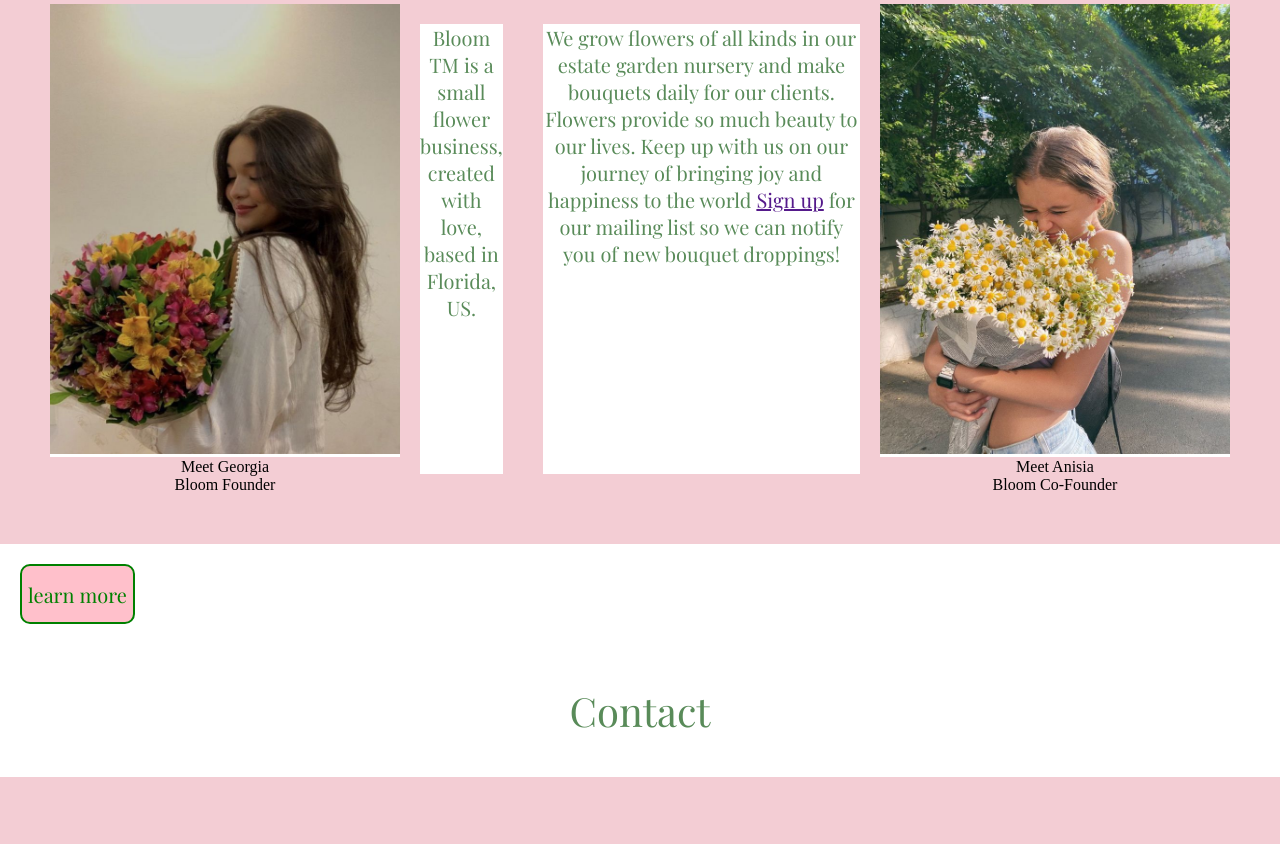
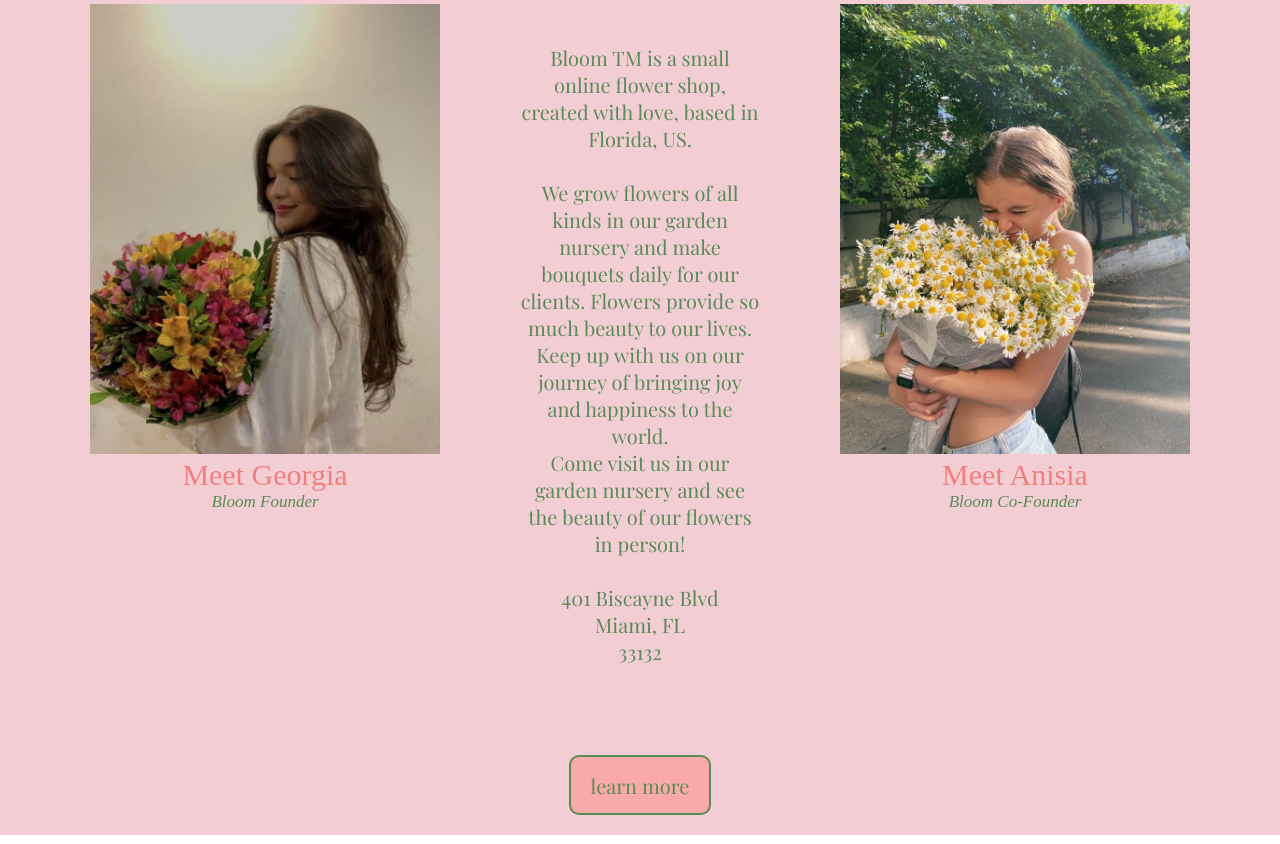
Before and after one commit to priscillalynn/bloom-company-site, a plain HTML site: page index.html in a window 1280 px wide. Shown: the part 1627-2471 px from the top of the page. Drawn offline with nearby package versions, Linux system fonts and the light colour scheme; a web font is replaced by a local one.

Commit message:
completed

```diff
--- a/index.html
+++ b/index.html
@@ -24,10 +24,10 @@
         <h1 class="logo"><a href="#" class="logo-link">BLOOM</a></h1>
         <nav>
           <ul class="nav">
-            <li><a href="#">about</a></li>
+            <li><a href="#see-more-btn">about</a></li>
             <li><a href="#">featured products</a></li>
             <li><a href="#">services</a></li>
-            <li><a href="#">contact</a></li>
+            <li><a href="#learn-more-btn">contact</a></li>
             <li><a href="#"><i class="fa-solid fa-cart-shopping"></i></a></li>
           </ul>
         </nav>
@@ -91,13 +91,27 @@
                 width="350px"
                 height="450px"
               /></a>
-              <figcaption>Meet Georgia</figcaption>
-              <figcaption>Bloom Founder</figcaption>
+              <figcaption class="creator-name">Meet Georgia</figcaption>
+              <figcaption class="creator-title">Bloom Founder</figcaption>
             </figure>
 
-            <p id="para1">Bloom TM is a small flower business, created with love, based in Florida, US.</p>
-             <p id="para2">We grow flowers of all kinds in our estate garden nursery and make bouquets daily for our clients. Flowers provide so much beauty to our lives. Keep up with us on our journey of bringing joy and happiness to the world <a href>Sign up</a> for our mailing list so we can notify you of new bouquet droppings!</p>
-             <figure>
+            <p class="about-text">
+              Bloom TM is a small online flower shop, created with love, based in Florida, US.
+              <br>
+              <br>
+              We grow flowers of all kinds in our garden nursery and make bouquets daily for our clients. Flowers provide so much beauty to our lives. Keep up with us on our journey of bringing joy and happiness to the world.
+              <br>
+              Come visit us in our garden nursery and see the beauty of our flowers in person!
+              <br>
+              <br>
+              401 Biscayne Blvd
+              <br>
+              Miami, FL
+              <br>
+              33132
+            </p>
+
+            <figure>
               <a href class="creator-2-image">
                 <img
                 src="assets/images/bloomcreator2.jpeg"
@@ -105,11 +119,13 @@
                 width="350px"
                 height="450px"
               /></a>
-              <figcaption>Meet Anisia</figcaption>
-              <figcaption>Bloom Co-Founder</figcaption>
+              <figcaption class="creator-name">Meet Anisia</figcaption>
+              <figcaption class="creator-title">Bloom Co-Founder</figcaption>
             </figure>
           </div>
+          <p id="learn-more-btn">
           <button class="about-btn">learn more</button>
+          </p>
 
               <!-- CONTACT SECTION -->
               <h2 class="contact-title">Contact</h2>
@@ -119,20 +135,29 @@
                   <input id="email" type="text" placeholder="E-MAIL">
                   <textarea id="message" type="text" placeholder="MESSAGE"></textarea>
               <input id="submit" type="submit" value="GO!">
-
             </form>
                 </div>
+
 
                 <!-- FOOTER / SOCIAL MEDIA LINKS -->
                 <footer class="footer">
                   <div class="footer-container">
                     <div class="social">
+                      <p id="phone">Call us for anything! # (305) 999-9999</p>
+                      <br>
+                      <br>
+                      <br>
                       <a href="#" class="social-link"><img src="assets/images/facebook.png" height="40px" width="40px"></i></a>
                       <a href="#" class="social-link"><img src="assets/images/twitter.png" height="40px" width="40px"></i></a>
                       <a href="#" class="social-link"><img src="assets/images/instagram.png" height="40px" width="40px"></i></a>
                       <a href="#" class="social-link"><img src="assets/images/linkedin.png" height="40px" width="40px"></i></a>
                       <a href="#" class="social-link"><img src="assets/images/email.png" height="40px" width="40px"></i></a>
                     </div>
+                    </div>
+                    <div id="footer-bottom">
+                    Made with <span style='font-size:20px;'>&#128151;</span> and <span style='font-size:20px;'>&#9749;</span> by Priscilla Colon
+                    </div>
+                    </footer>
 
   </body>
 </html>
--- a/styles.css
+++ b/styles.css
@@ -200,48 +200,72 @@ figcaption a {
 .about-container {
   display: flex;
   flex-direction: row;
-  justify-content: center;
+  justify-content: space-between;
   background-color: rgb(243, 205, 212);
   text-align: center;
   padding: 50px;
 }
 
-#para1 {
+.about-text {
   font-family: 'Playfair Display', serif;
   font-size: 20px;
   font-weight: 50;
   color: rgb(89, 139, 89);
-  text-align: center;
-  margin: 20px;
+  padding: 40px 40px;
+  border-radius: 40px;
+  background-color: rgb(243, 205, 212);
 }
 
-#para2 {
-  font-family: 'Playfair Display', serif;
-  font-size: 20px;
-  font-weight: 50;
+.creator-1-image, .creator-2-image {
+  background-color: rgb(243, 205, 212);
+  margin: 40px;
+}
+
+.creator-name {
+  color: lightcoral;
+  font-size: 30px;
+}
+
+.creator-title {
   color: rgb(89, 139, 89);
-  text-align: center;
-  margin: 20px;
+  font-size: 17px;
+  font-style: italic;
 }
 
 .about-btn {
-    border: 2px solid green;
-    background-color: pink;
+    border: 2px solid rgb(89, 139, 89);
+    background-color: rgb(250, 169, 169);
     font-family: 'Playfair Display', serif;
     font-size: 20px;
     font-weight: 50;
-    color: green;
+    color: rgb(89, 139, 89);
     margin: 20px;
     height: 60px;
+    border-radius: 10px;
     justify-self: center;
     border-radius: 10px;
+    padding: 15px 20px;
+    display: flex;
+    justify-content: center;
+    margin: 0 auto;
 }
 
 .about-btn:hover {
-  background-color: lightcoral;
+  background-color: rgb(250, 169, 169);
   cursor: pointer;
   border-radius: 20px;
+}
 
+.about-btn:active {
+  background-color: rgb(250, 169, 169);
+  opacity: 0.8;
+  cursor: pointer;
+  border-radius: 20px;
+}
+
+#learn-more-btn {
+  background-color: rgb(243, 205, 212);
+  padding-bottom: 20px;
 }
 
 .contact {
@@ -402,6 +426,13 @@ input::-webkit-input-placeholder, textarea::-webkit-input-placeholder {
     color: #ffffff;
   }
 
+  #phone {
+    text-align: center;
+    font-size: 20px;
+    font-family: 'Playfair Display', serif;
+    color: rgb(89, 139, 89);
+  }
+
   .social-link {
     padding: 10px;
     opacity: 0.7;
@@ -411,6 +442,13 @@ input::-webkit-input-placeholder, textarea::-webkit-input-placeholder {
     text-align: center;
     padding: 50px;
     margin-top: 50px;
+  }
+
+  #footer-bottom {
+    margin: 30px;
+    color: rgb(89, 139, 89);
+    font-family: 'Playfair Display', serif;
+    font-size: 13px;
   }
 
 
```
